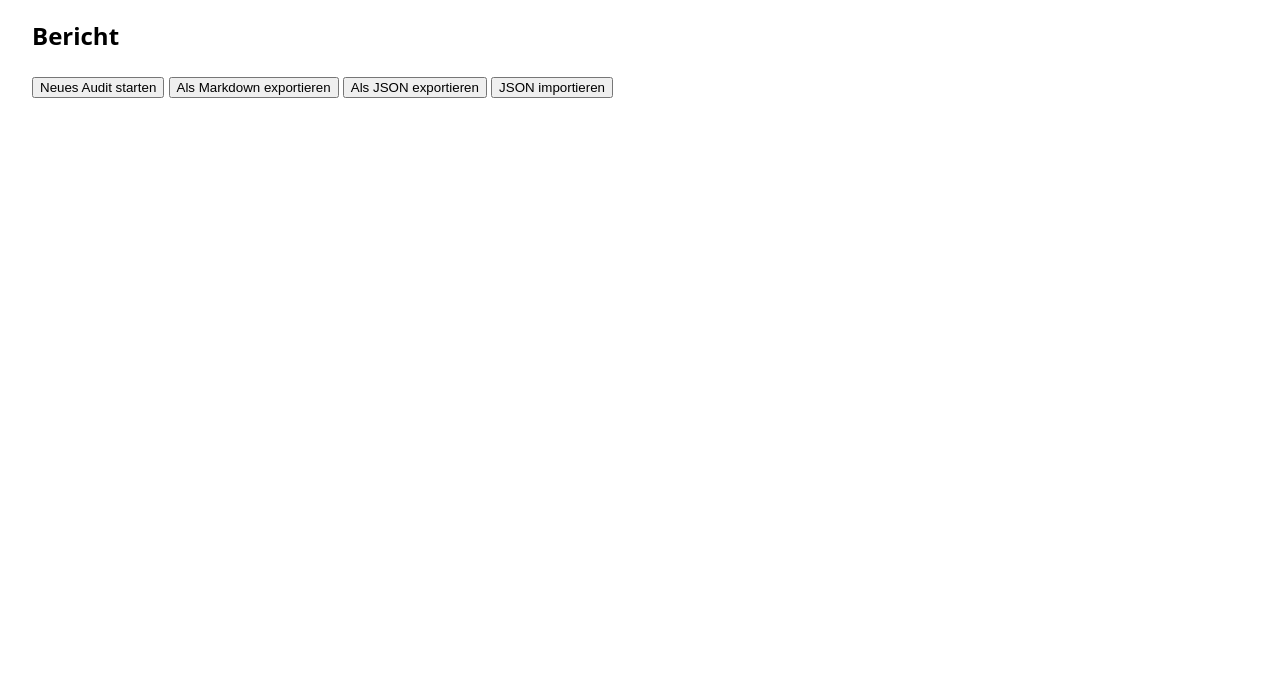
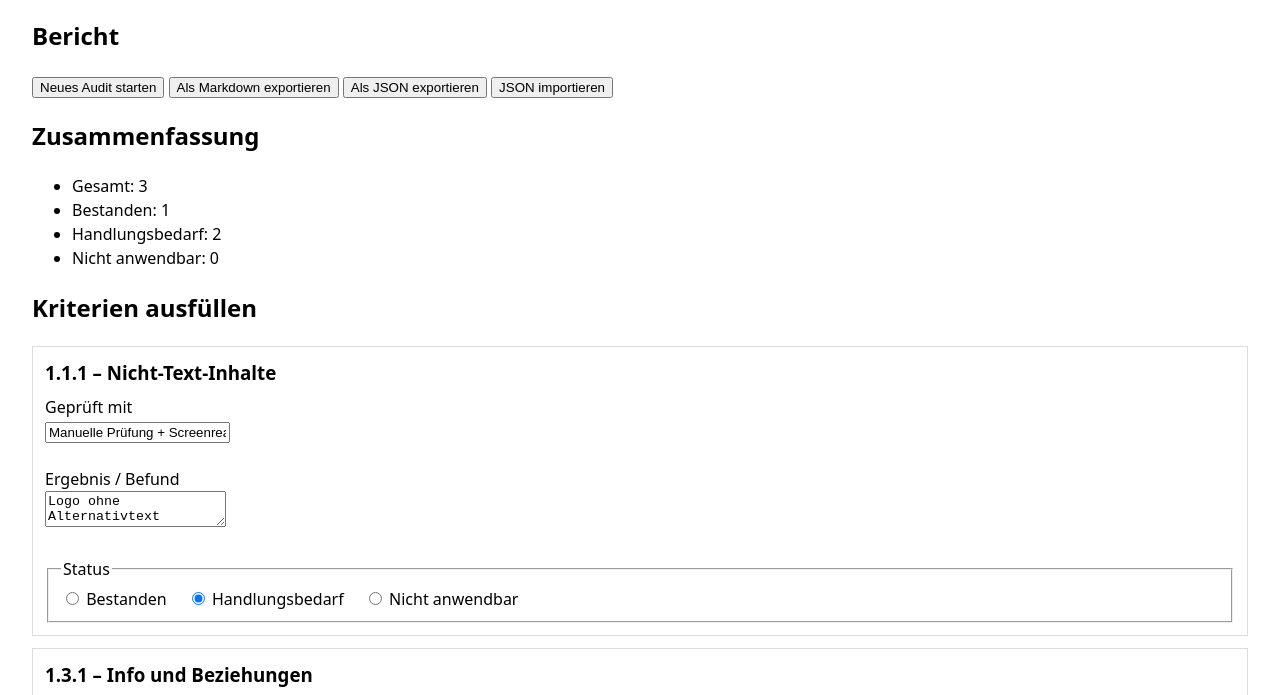
Before and after one commit to DieUlrike/wcag-checklist, a plain HTML site: page index.html in a window 1280 px wide. Shown: the part 83-778 px from the top of the page. Drawn offline with Linux system fonts and the light colour scheme.

Commit message:
refactor: render form into #content to avoid overwriting action buttons

```diff
--- a/app.js
+++ b/app.js
@@ -11,6 +11,27 @@ const CHECKLIST_TEMPLATE = [
 function freshChecklistFromTemplate() {
   return CHECKLIST_TEMPLATE.map(i => ({ ...i }));
 }
+
+// ---- Persistenz (Autosave) ----
+const STORAGE_KEY = "wcag-checklist-current";
+
+function saveToLocal() {
+  try { localStorage.setItem(STORAGE_KEY, JSON.stringify(criteria)); }
+  catch (e) { console.warn("Konnte nicht speichern:", e); }
+}
+
+function loadFromLocal() {
+  try {
+    const raw = localStorage.getItem(STORAGE_KEY);
+    if (!raw) return;
+    const saved = JSON.parse(raw);
+    if (Array.isArray(saved)) {
+      criteria.length = 0;
+      for (const item of saved) criteria.push(item);
+    }
+  } catch (e) { console.warn("Konnte nicht laden:", e); }
+}
+
 
 
 // =========================
@@ -41,6 +62,76 @@ const criteria = [
 ];
 
 console.log("WCAG Checkliste – Prototyp geladen");
+
+// ---- Eingabeoberfläche rendern ----
+function renderForm() {
+  const content = document.getElementById('content');
+  if (!content) return;
+
+  // kurze Zusammenfassung oben
+  const totals = {
+    pass: criteria.filter(c => c.status === "pass").length,
+    fail: criteria.filter(c => c.status === "fail").length,
+    na:   criteria.filter(c => c.status === "na").length,
+    all:  criteria.length
+  };
+
+  content.innerHTML = `
+    <section>
+      <h2>Zusammenfassung</h2>
+      <ul>
+        <li>Gesamt: ${criteria.length}</li>
+        <li>Bestanden: ${criteria.filter(c=>c.status==="pass").length}</li>
+        <li>Handlungsbedarf: ${criteria.filter(c=>c.status==="fail").length}</li>
+        <li>Nicht anwendbar: ${criteria.filter(c=>c.status==="na").length}</li>
+      </ul>
+    </section>
+    <section>
+      <h2>Kriterien ausfüllen</h2>
+      <div id="crit-list"></div>
+    </section>
+  `;
+
+  const list = document.getElementById('crit-list');
+  list.innerHTML = criteria.map((c, i) => {
+    return `
+      <article style="border:1px solid #ddd;padding:0.75rem;margin:0 0 .75rem 0">
+        <h3 style="margin:0 0 .5rem 0">${c.id} – ${c.titel}${c.level ? ` (Level ${c.level})` : ""}</h3>
+
+        <label>
+          <span>Geprüft mit</span><br/>
+          <input type="text" id="tool-${i}" value="${c.tool ?? ''}" />
+        </label>
+        <br/><br/>
+
+        <label>
+          <span>Ergebnis / Befund</span><br/>
+          <textarea id="erg-${i}" rows="2">${c.ergebnis ?? ''}</textarea>
+        </label>
+        <br/><br/>
+
+        <fieldset>
+          <legend>Status</legend>
+          <label><input type="radio" name="status-${i}" value="pass" ${c.status==='pass'?'checked':''}/> Bestanden</label>
+          <label style="margin-left:1rem;"><input type="radio" name="status-${i}" value="fail" ${c.status==='fail'?'checked':''}/> Handlungsbedarf</label>
+          <label style="margin-left:1rem;"><input type="radio" name="status-${i}" value="na"   ${c.status==='na'  ?'checked':''}/> Nicht anwendbar</label>
+        </fieldset>
+      </article>
+    `;
+  }).join('');
+
+  // Events binden + Autosave
+  criteria.forEach((c, i) => {
+    const toolEl = document.getElementById(`tool-${i}`);
+    const ergEl  = document.getElementById(`erg-${i}`);
+    const radios = list.querySelectorAll(`input[name="status-${i}"]`);
+
+    toolEl.addEventListener('input', () => { c.tool = toolEl.value; saveToLocal(); renderForm(); });
+    ergEl.addEventListener('input',  () => { c.ergebnis = ergEl.value; saveToLocal(); });
+    radios.forEach(r => r.addEventListener('change', () => { c.status = r.value; saveToLocal(); renderForm(); }));
+  });
+}
+
 
 // =====================================
 // Markdown-Export aus den echten Daten
@@ -179,3 +270,7 @@ document.getElementById('new-audit')?.addEventListener('click', () => {
 
   alert("Neue, leere Checkliste aus der Vorlage erstellt.");
 });
+
+// Beim Laden: gespeicherten Stand laden und Formular anzeigen
+loadFromLocal();
+renderForm();
--- a/index.html
+++ b/index.html
@@ -23,6 +23,9 @@
       <button id="import-json-btn">JSON importieren</button>
     </section>
 
+    <!-- Hier rendert die App ihre Inhalte -->
+  <div id="content"></div>
+
   </main>
 
   <script src="./app.js"></script>
```
